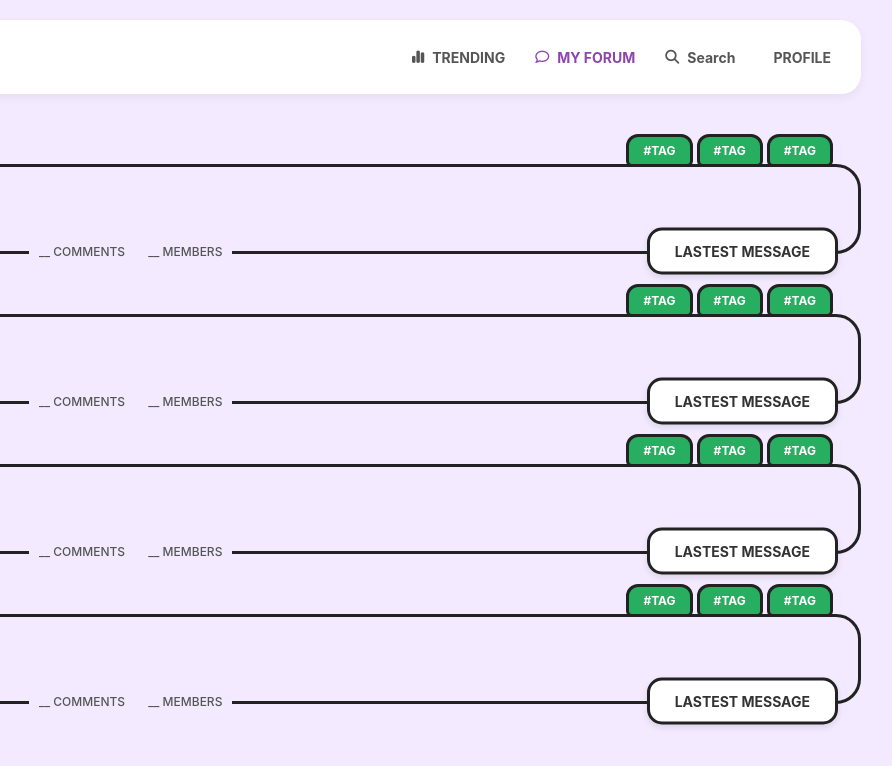
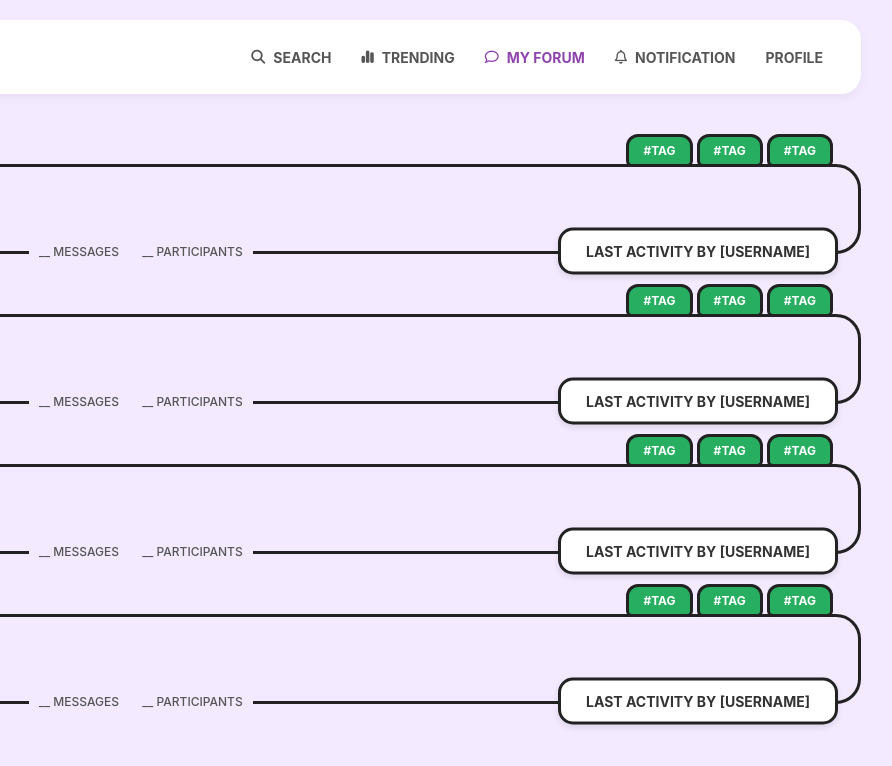
Before and after one commit to doanthanhphuong29012006-dev/forum-page, a plain HTML site: page index.html in a window 1280 px wide. Shown: the full height of the page, 279-1171 px from the left. Drawn offline with Linux system fonts and the light colour scheme.

Commit message:
Update index.html

```diff
--- a/index.html
+++ b/index.html
@@ -15,20 +15,21 @@
         </div>
         <nav class="main_nav">
             <a href="#">
-                <i class="fa-solid fa-chart-simple"></i>
-                TRENDING
-            </a>
-            <a href="#" class="active"> <i class="fa-regular fa-comment"></i>
-                MY FORUM
+                <i class="fa-solid fa-magnifying-glass"></i> SEARCH
             </a>
             <a href="#">
-                <i class="fa-solid fa-magnifying-glass"></i>
-                Search
+                <i class="fa-solid fa-chart-simple"></i> TRENDING
+            </a>
+            <a href="#" class="active">
+                <i class="fa-regular fa-comment"></i> MY FORUM
+            </a>
+            <a href="#">
+                <i class="fa-regular fa-bell"></i> NOTIFICATION
             </a>
             <a href="#" class="profile_link">
-                <span class="profile_placeholder"></span>
-                PROFILE
-            </a>
+            PROFILE
+            <span class="profile_placeholder"></span>
+        </a>
         </nav>
     </header>
 
@@ -49,12 +50,12 @@
                     </div>
 
                     <div class="forum_info">
-                        <span class="info_comments">__ COMMENTS</span>
-                        <span class="info_members">__ MEMBERS</span>
+                        <span class="info_comments">__ MESSAGES</span>
+                        <span class="info_members">__ PARTICIPANTS</span>
                     </div>
 
                     <div class="latest_message">
-                        <span>LASTEST MESSAGE</span>
+                        <span>LAST ACTIVITY BY [USERNAME]</span>
                     </div>
                 </div>
             </article>
@@ -73,12 +74,12 @@
                     </div>
 
                     <div class="forum_info">
-                        <span class="info_comments">__ COMMENTS</span>
-                        <span class="info_members">__ MEMBERS</span>
+                        <span class="info_comments">__ MESSAGES</span>
+                        <span class="info_members">__ PARTICIPANTS</span>
                     </div>
 
                     <div class="latest_message">
-                        <span>LASTEST MESSAGE</span>
+                        <span>LAST ACTIVITY BY [USERNAME]</span>
                     </div>
                 </div>
             </article>
@@ -97,12 +98,12 @@
                     </div>
 
                     <div class="forum_info">
-                        <span class="info_comments">__ COMMENTS</span>
-                        <span class="info_members">__ MEMBERS</span>
+                        <span class="info_comments">__ MESSAGES</span>
+                        <span class="info_members">__ PARTICIPANTS</span>
                     </div>
 
                     <div class="latest_message">
-                        <span>LASTEST MESSAGE</span>
+                        <span>LAST ACTIVITY BY [USERNAME]</span>
                     </div>
                 </div>
             </article>
@@ -121,12 +122,12 @@
                     </div>
 
                     <div class="forum_info">
-                        <span class="info_comments">__ COMMENTS</span>
-                        <span class="info_members">__ MEMBERS</span>
+                        <span class="info_comments">__ MESSAGES</span>
+                        <span class="info_members">__ PARTICIPANTS</span>
                     </div>
 
                     <div class="latest_message">
-                        <span>LASTEST MESSAGE</span>
+                        <span>LAST ACTIVITY BY [USERNAME]</span>
                     </div>
                 </div>
             </article>
```
